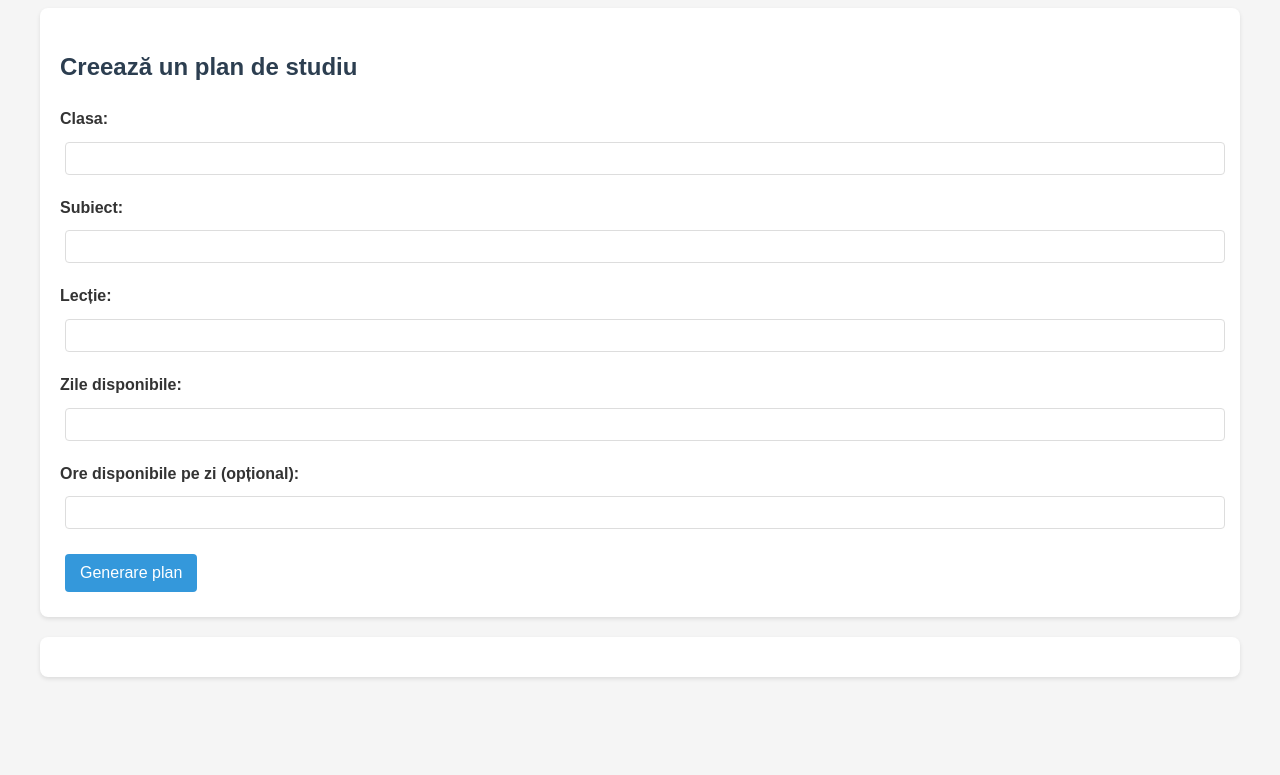
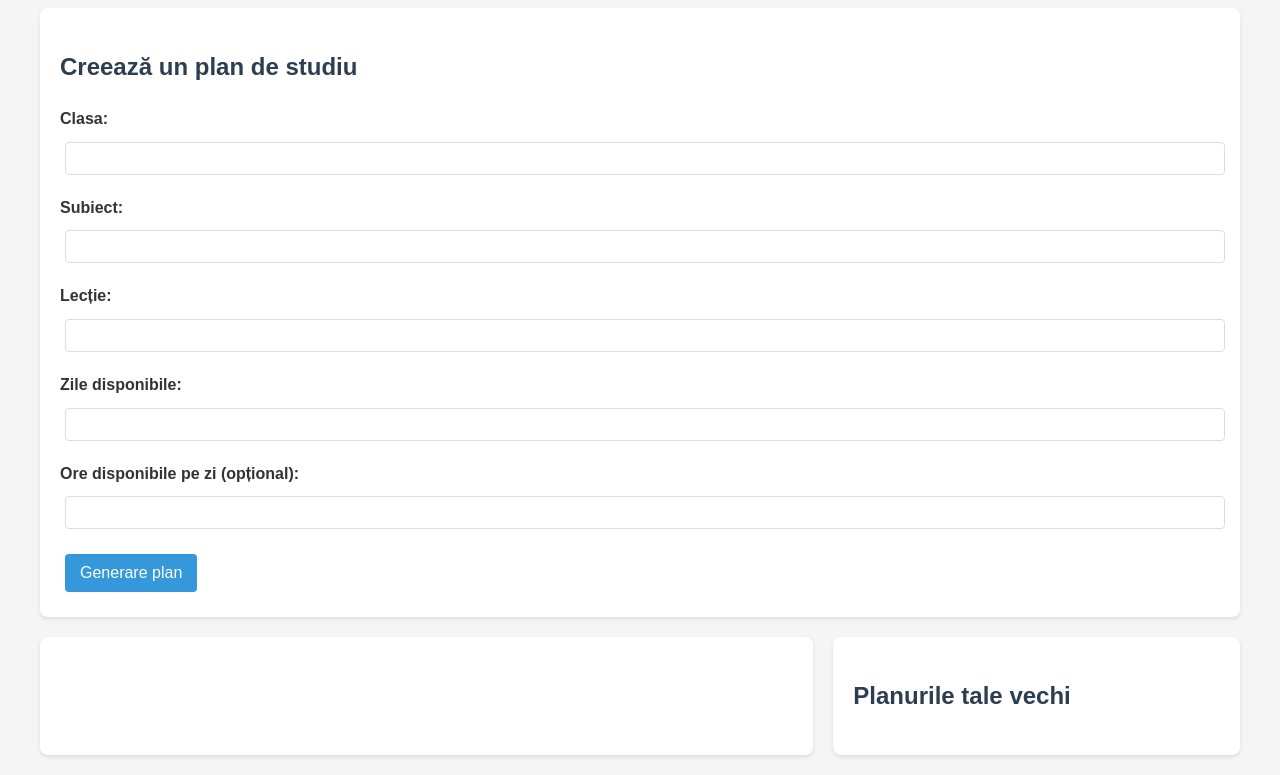
Before and after one commit to IuliaBuhai/ThinkR, a plain HTML site: page generator_planuri.html in a window 1280 px wide. Shown: the part 106-881 px from the top of the page. Before the commit the page ends 803 px from the top, so only its background shows below. Drawn offline with Linux system fonts and the light colour scheme; no server answers.

Commit message:
Update generator_planuri.html

```diff
--- a/generator_planuri.html
+++ b/generator_planuri.html
@@ -48,6 +48,10 @@
         <div class="plans-container">
             <div id="generatedPlan" class="generated-plan"></div>
 
+            <div class="previous-plans">
+                <h2>Planurile tale vechi</h2>
+                <div id="plansList" class="plans-list"></div>
+            </div>
 
         </div>
     </div>
```
